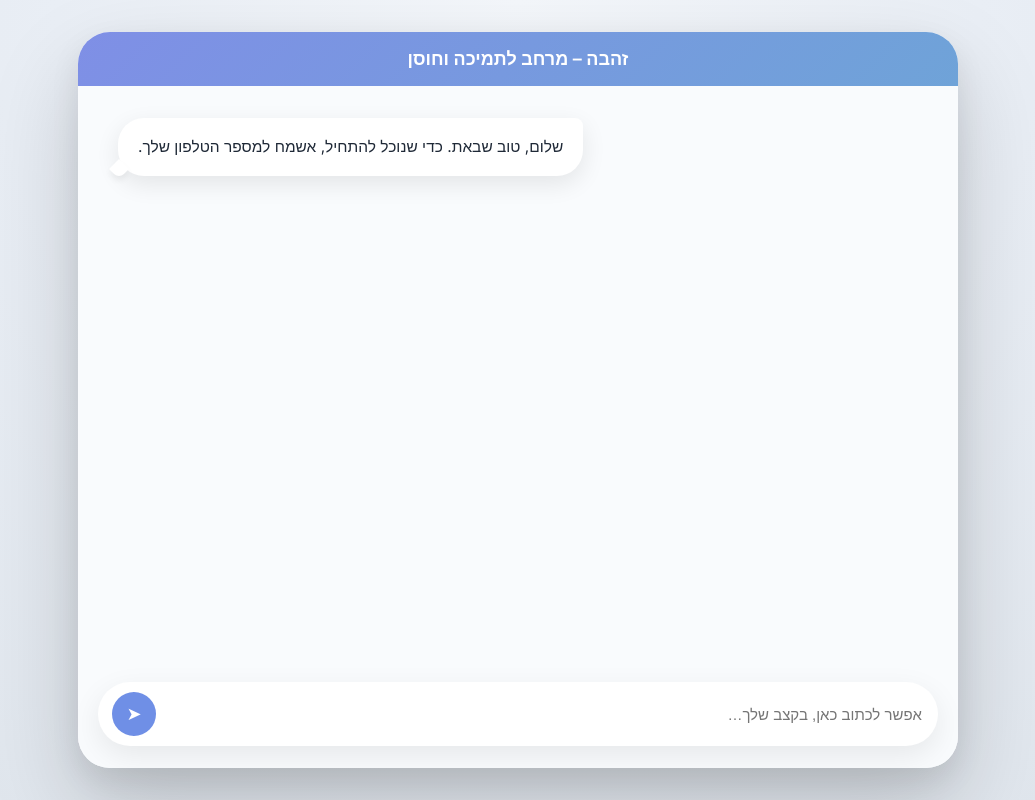
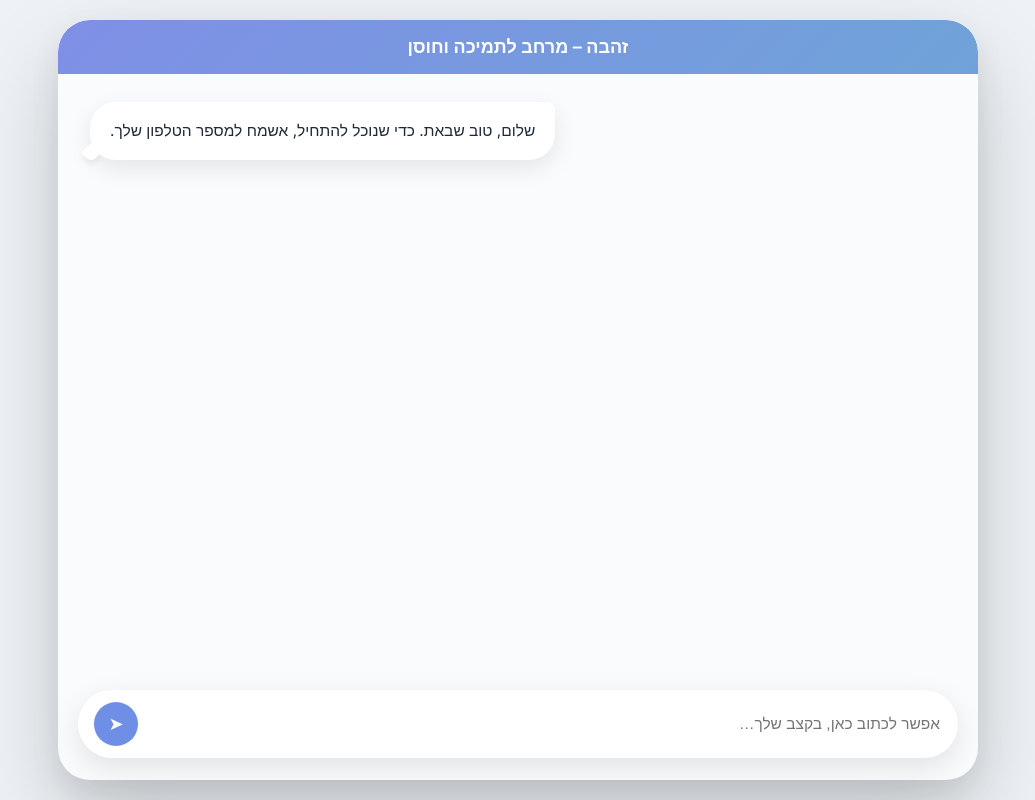
Before and after one commit to inaama8888/AI-agent-for-healthcare-, a React (Create React App) app in the folder client/: page / in a window 1280 px wide. Shown: the whole page, without its empty margins (122-1157 px from the left). Built offline with nearby package versions, Linux system fonts and the light colour scheme.

Commit message:
css fix צםרק לחי

```diff
--- a/client/src/styles/Chat.css
+++ b/client/src/styles/Chat.css
@@ -1,13 +1,12 @@
 /* =================================================
-   ZAHAVA CHAT – FINAL PRODUCTION CSS
-   Mindfulness / Therapy Chat
-   RTL • Proportions like LOCAL • Stable
+   ZAHAVA CHAT – FINAL PERFECT CSS (Identical to Local)
+   RTL Fixed, Full Height, Beautiful Proportions
    ================================================= */
 
 /* ===== Variables ===== */
 :root {
   --bg-app: #eef2f6;
-  --bg-canvas: #f7f9fb;
+  --bg-canvas: #f9fbfd;
 
   --header-gradient: linear-gradient(135deg, #7f8fe6, #6fa3d8);
 
@@ -24,7 +23,7 @@
   --radius-sm: 8px;
 }
 
-/* ===== Reset ===== */
+/* ===== Global Reset & RTL ===== */
 *,
 *::before,
 *::after {
@@ -33,49 +32,55 @@
 
 html {
   direction: rtl;
+  height: 100%;
 }
 
-html,
 body {
   margin: 0;
   height: 100%;
-  font-family: "Inter", system-ui, -apple-system, "Segoe UI", Arial;
+  font-family: "Inter", system-ui, -apple-system, "Segoe UI", Arial, sans-serif;
   background: var(--bg-app);
   color: var(--text-main);
+  -webkit-font-smoothing: antialiased;
+  -moz-osx-font-smoothing: grayscale;
 }
 
-/* ===== App shell ===== */
+/* ===== App shell – Full screen like local ===== */
 .app-shell {
-  min-height: 100vh;
-  background: radial-gradient(
-    circle at top,
-    #f4f7fb 0%,
-    #e9eef5 45%,
-    #dfe5ec 100%
-  );
+  height: 100vh;
+  height: 100dvh;
+  width: 100vw;
+  padding: 0;
+  margin: 0;
+  background: var(--bg-app);
   display: flex;
   justify-content: center;
-  align-items: center;
-  padding: 24px;
+  align-items: flex-start;
+  overflow: hidden;
 }
 
-/* ===== Chat container ===== */
+/* ===== Chat container – Full height, responsive ===== */
 .chat-container {
-  width: 100%;
-  max-width: 880px;
-  height: min(92vh, 880px);
-
-  background: #f9fbfd;
-  border-radius: 32px;
-
-  box-shadow:
-    0 40px 90px rgba(0, 0, 0, 0.18),
-    0 12px 30px rgba(0, 0, 0, 0.08),
-    inset 0 1px 0 rgba(255,255,255,0.7);
-
+  width: min(96vw, 920px);
+  height: 100vh;
+  height: 100dvh;
+  background: var(--bg-canvas);
   display: flex;
   flex-direction: column;
   overflow: hidden;
+}
+
+/* Desktop: beautiful card with shadow and radius */
+@media (min-width: 769px) {
+  .chat-container {
+    margin: 20px;
+    height: calc(100vh - 40px);
+    border-radius: 32px;
+    box-shadow:
+      0 40px 90px rgba(0, 0, 0, 0.18),
+      0 12px 30px rgba(0, 0, 0, 0.08),
+      inset 0 1px 0 rgba(255,255,255,0.7);
+  }
 }
 
 /* ===== Header ===== */
@@ -86,20 +91,17 @@ body {
   text-align: center;
   font-size: 18px;
   font-weight: 600;
+  border-radius: 32px 32px 0 0; /* Only on desktop */
 }
 
-/* =================================================
-   Messages area – EXACT like local
-   ================================================= */
+/* ===== Messages area ===== */
 .messages {
   flex: 1;
-  padding: 32px 40px; /* מרווחים גדולים ונדיבים כמו בלוקלי */
+  padding: 28px 32px;
   overflow-y: auto;
-
   display: flex;
   flex-direction: column;
-  gap: 20px;
-
+  gap: 24px;
   scroll-behavior: smooth;
 }
 
@@ -108,134 +110,64 @@ body {
   max-width: 72%;
   padding: 16px 20px;
   border-radius: var(--radius-xl);
-  font-size: 15.5px; /* קצת גדול יותר – כמו בלוקלי */
+  font-size: 15.5px;
   line-height: 1.65;
   position: relative;
-
   box-shadow: 0 8px 24px rgba(0,0,0,0.09);
-  animation: fadeUp 0.25s ease;
+  animation: fadeUp 0.3s ease;
 }
 
-/* =================================================
-   BOT MESSAGE (Left in RTL)
-   ================================================= */
+/* ===== Bot message ===== */
 .message.bot {
-  align-self: end;               /* שמאל ב-RTL */
+  align-self: end;                    /* Left in RTL */
   margin-inline-start: auto;
   margin-inline-end: 0;
-
   background: var(--bot-bg);
-  border-top-right-radius: var(--radius-sm);
+  border-top-right-radius: var(--radius-sm); /* Tail effect */
 }
 
-/* זנב לבוט – מצביע שמאלה */
+/* Bot tail (pointing left) */
 .message.bot::before {
   content: "";
   position: absolute;
   bottom: 0;
   left: -6px;
-
   width: 14px;
   height: 14px;
   background: var(--bot-bg);
-
   border-bottom-right-radius: 50%;
   transform: rotate(45deg);
   box-shadow: 3px 3px 6px rgba(0,0,0,0.06);
+  z-index: 1;
 }
 
-/* =================================================
-   USER MESSAGE (Right in RTL)
-   ================================================= */
+/* ===== User message ===== */
 .message.user {
-  align-self: start;             /* ימין ב-RTL */
+  align-self: start;                  /* Right in RTL */
   margin-inline-start: 0;
   margin-inline-end: auto;
-
   background: var(--user-bg);
   border-top-left-radius: var(--radius-sm);
 }
 
-/* זנב למשתמש – מצביע ימינה */
+/* User tail (pointing right) */
 .message.user::before {
   content: "";
   position: absolute;
   bottom: 0;
   right: -6px;
-
   width: 14px;
   height: 14px;
   background: var(--user-bg);
-
   border-bottom-left-radius: 50%;
   transform: rotate(-45deg);
   box-shadow: -3px 3px 6px rgba(0,0,0,0.06);
+  z-index: 1;
 }
 
-/* ===== Meta text ===== */
-.message .meta {
-  display: block;
-  margin-top: 6px;
-  font-size: 13px;
-  color: var(--text-muted);
-}
-
-/* ===== Choice chips ===== */
-.choices {
-  display: flex;
-  flex-wrap: wrap;
-  gap: 10px;
-  margin-top: 8px;
-}
-
-.choice-chip {
-  background: #ffffff;
-  border: 1px solid rgba(0, 0, 0, 0.08);
-  border-radius: 999px;
-  padding: 10px 18px;
-  font-size: 14px;
-  cursor: pointer;
-
-  box-shadow: 0 4px 12px rgba(0, 0, 0, 0.06);
-  transition: all 0.2s ease;
-}
-
-.choice-chip:hover {
-  background: var(--accent);
-  color: #ffffff;
-  transform: translateY(-1px);
-  box-shadow: 0 8px 20px rgba(0, 0, 0, 0.12);
-}
-
-/* ===== Typing indicator ===== */
-.typing {
-  align-self: end;
-  margin-inline-start: auto;
-  margin-inline-end: 0;
-
-  padding: 14px 18px;
-  background: var(--bot-bg);
-  border-radius: var(--radius-lg);
-
-  display: flex;
-  gap: 6px;
-}
-
-.typing span {
-  width: 6px;
-  height: 6px;
-  background: #9ca3af;
-  border-radius: 50%;
-  animation: blink 1.4s infinite both;
-}
-
-.typing span:nth-child(2) { animation-delay: 0.2s; }
-.typing span:nth-child(3) { animation-delay: 0.4s; }
-
-/* ===== Input ===== */
+/* ===== Input box ===== */
 .input-box {
   padding: 16px 20px 22px;
-  background: #f9fbfd;
 }
 
 .input-inner {
@@ -243,16 +175,15 @@ body {
   gap: 12px;
   background: #ffffff;
   border-radius: 999px;
-  padding: 10px 14px;
-
-  box-shadow: 0 10px 30px rgba(0, 0, 0, 0.08);
+  padding: 12px 16px;
+  box-shadow: 0 10px 30px rgba(0, 0, 0, 0.1);
 }
 
 .input-inner input {
   flex: 1;
   border: none;
-  font-size: 15px;
   outline: none;
+  font-size: 15.5px;
   background: transparent;
 }
 
@@ -262,50 +193,32 @@ body {
   border-radius: 50%;
   border: none;
   background: var(--accent);
-  color: #ffffff;
+  color: white;
   font-size: 18px;
   cursor: pointer;
-
-  transition: transform 0.15s ease, box-shadow 0.15s ease;
+  transition: all 0.2s ease;
 }
 
 .send-btn:hover {
   transform: scale(1.05);
-  box-shadow: 0 8px 20px rgba(0, 0, 0, 0.18);
+  box-shadow: 0 8px 20px rgba(0,0,0,0.18);
 }
 
 /* ===== Animations ===== */
 @keyframes fadeUp {
-  from {
-    opacity: 0;
-    transform: translateY(6px);
-  }
-  to {
-    opacity: 1;
-    transform: none;
-  }
+  from { opacity: 0; transform: translateY(8px); }
+  to   { opacity: 1; transform: none; }
 }
 
-@keyframes blink {
-  0% { opacity: 0.2; }
-  20% { opacity: 1; }
-  100% { opacity: 0.2; }
-}
-
-/* ===== Mobile ===== */
+/* ===== Mobile optimizations ===== */
 @media (max-width: 768px) {
-  .app-shell {
-    padding: 0;
-  }
-
-  .chat-container {
-    height: 100vh;
-    max-width: 100%;
+  .chat-header {
     border-radius: 0;
   }
 
   .messages {
-    padding: 24px 16px;
+    padding: 20px 16px;
+    gap: 20px;
   }
 
   .message {
```
Also changed, not shown: 6 other files (tests, documents, lock files or other folders).
